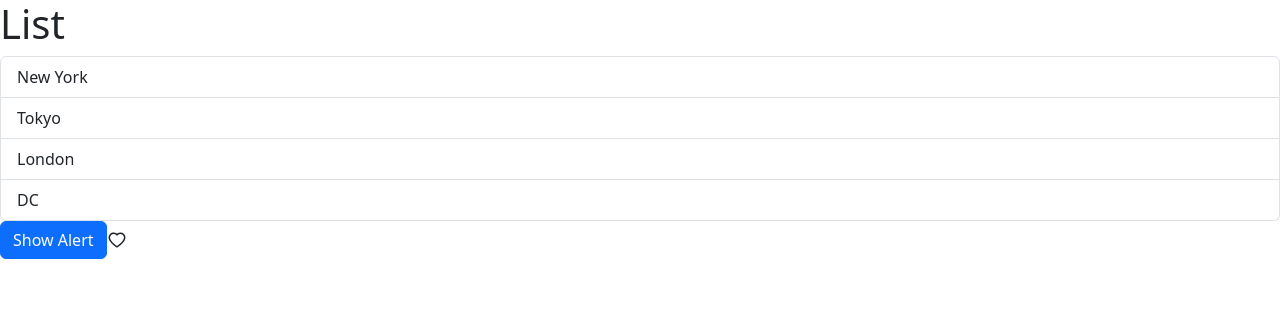
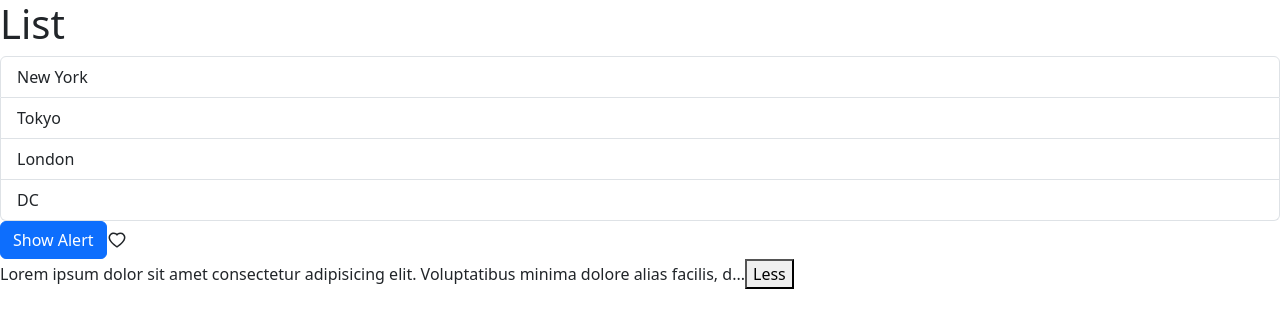
Before and after one commit to awab228/react-ts-vite, a React (Vite) app: page / in a window 1280 px wide. Shown: the top 328 px of the page. Built offline with nearby package versions, Linux system fonts and the light colour scheme.

Commit message:
Modifies the App component to add an Example for ExpandableText

```diff
--- a/src/App.tsx
+++ b/src/App.tsx
@@ -3,6 +3,7 @@ import Alert from "./components/Alert";
 import Button from "./components/Button";
 import { useState } from "react";
 import Like from "./components/Like";
+import ExpandableText from "./components/ExpandableText";
 
 function App() {
   const items = ["New York", "Tokyo", "London", "DC"];
@@ -28,6 +29,19 @@ function App() {
         Show Alert
       </Button>
       <Like onClick={() => console.log("Like Clicked")} />
+      <ExpandableText maxChars={100}>
+        Lorem ipsum dolor sit amet consectetur adipisicing elit. Voluptatibus
+        minima dolore alias facilis, dolores eum at fugit reprehenderit autem
+        reiciendis natus, optio pariatur deserunt praesentium quam voluptate
+        provident debitis aspernatur. Harum facere nesciunt cupiditate aperiam
+        corporis, minus eveniet repudiandae libero consectetur veniam,
+        recusandae nemo earum quidem nihil officia, ab qui sequi fugiat cum et!
+        Perspiciatis impedit omnis laudantium libero aliquam numquam eligendi
+        nisi eaque quos architecto voluptatum nemo placeat dolorum, iste rerum
+        atque veniam autem soluta mollitia repellat nam ipsa suscipit! Ut
+        voluptas quos, et nostrum itaque accusamus possimus sit officiis
+        veritatis sapiente, ducimus neque. Labore eos laboriosam natus minus?
+      </ExpandableText>
     </div>
   );
 }
```
